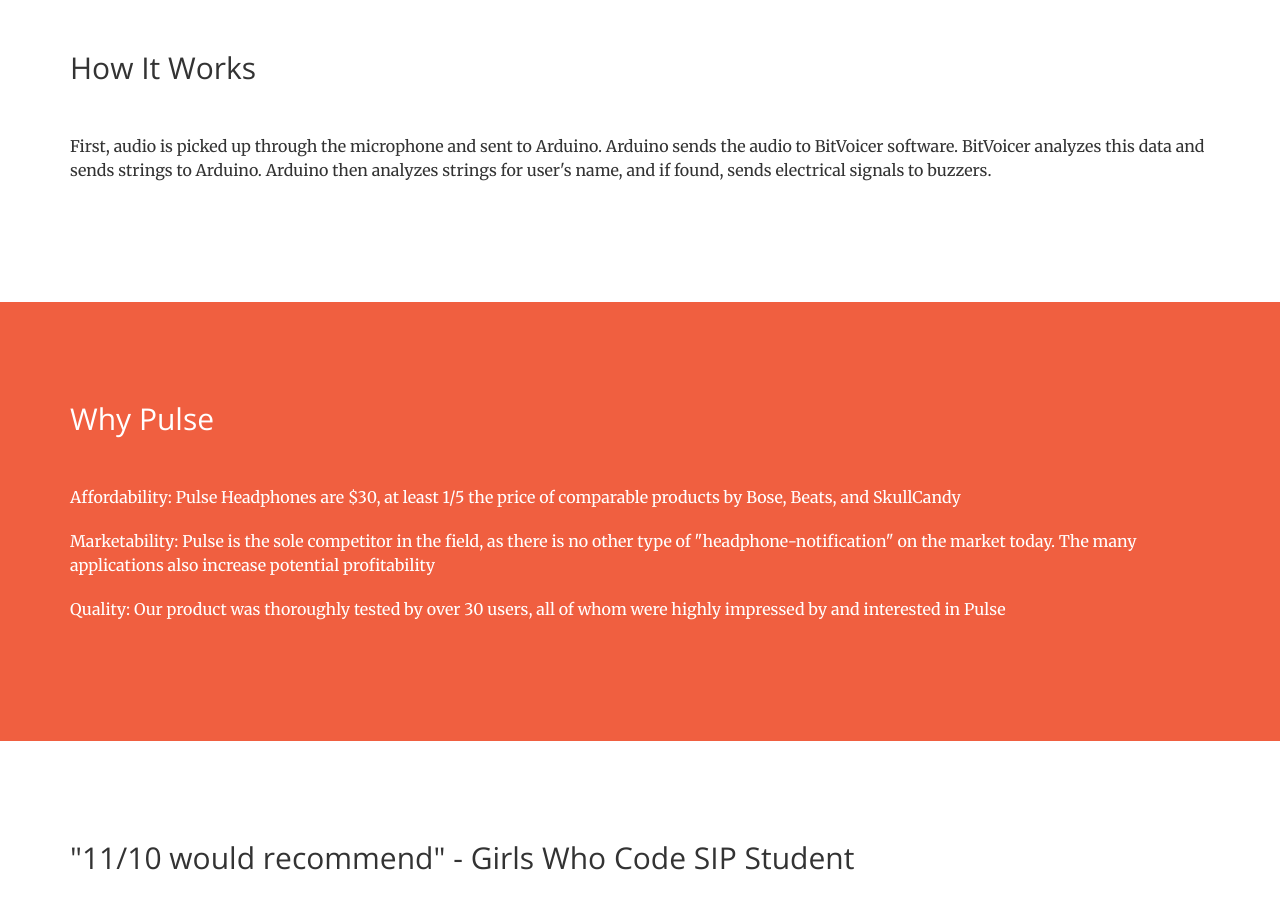
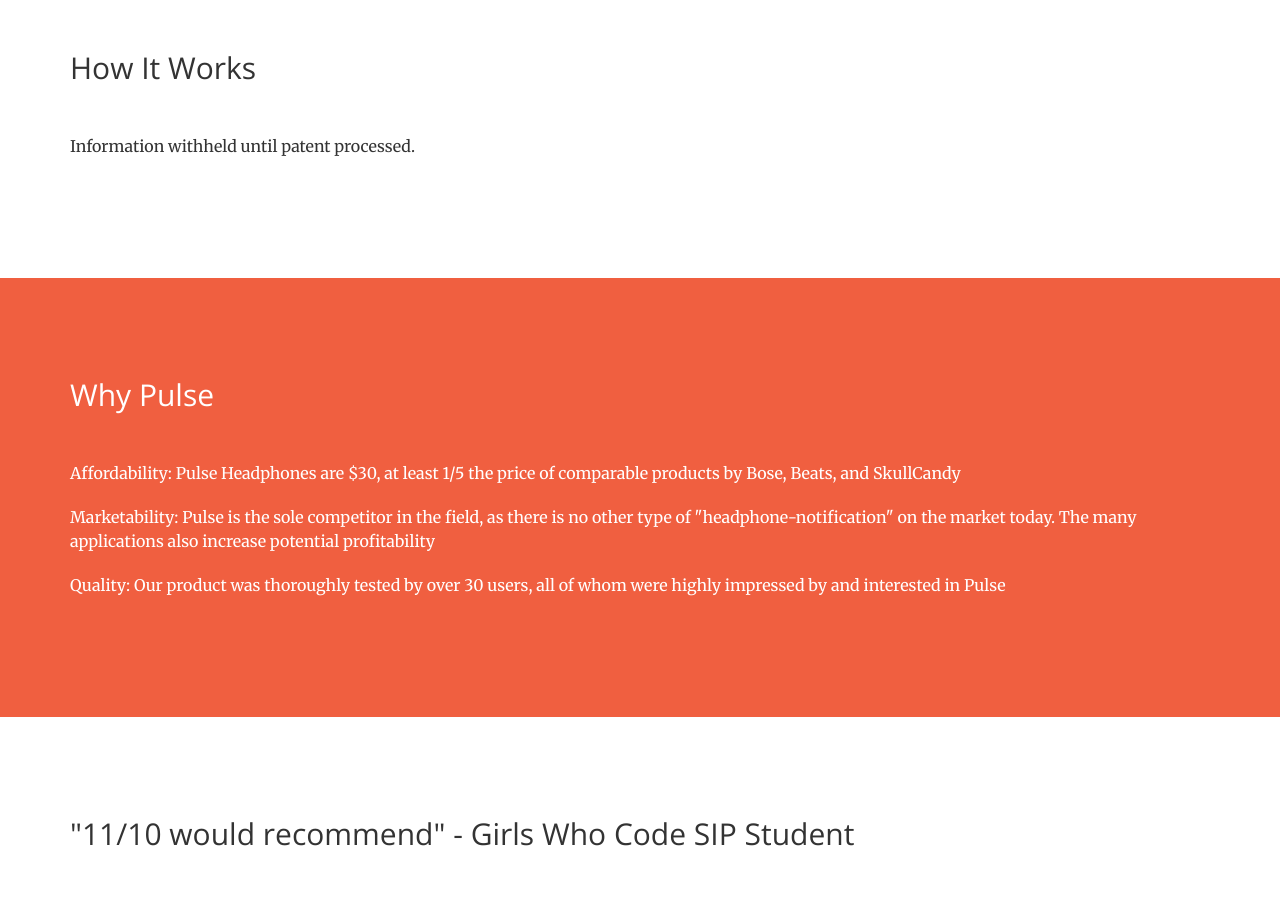
Before and after one commit to shreya-venkat/shreya-venkat.github.io, a plain HTML site: page pulse.html in a window 1280 px wide. Shown: the part 1200-2097 px from the top of the page. Drawn offline with nearby package versions, Linux system fonts and the light colour scheme.

Commit message:
Changed Pulse how it works section

```diff
--- a/pulse.html
+++ b/pulse.html
@@ -94,7 +94,7 @@
                 <div class="col-lg-12 text-left">
                     <h2 class="section-heading">How It Works</h2>
                     <br></br>
-                    <p>First, audio is picked up through the microphone and sent to Arduino. Arduino sends the audio to BitVoicer software. BitVoicer analyzes this data and sends strings to Arduino. Arduino then analyzes strings for user's name, and if found, sends electrical signals to buzzers.</p>
+                    <p>Information withheld until patent processed.</p>
                 </div>
             </div>
         </div>
```
Also changed, not shown: 2 other files.
